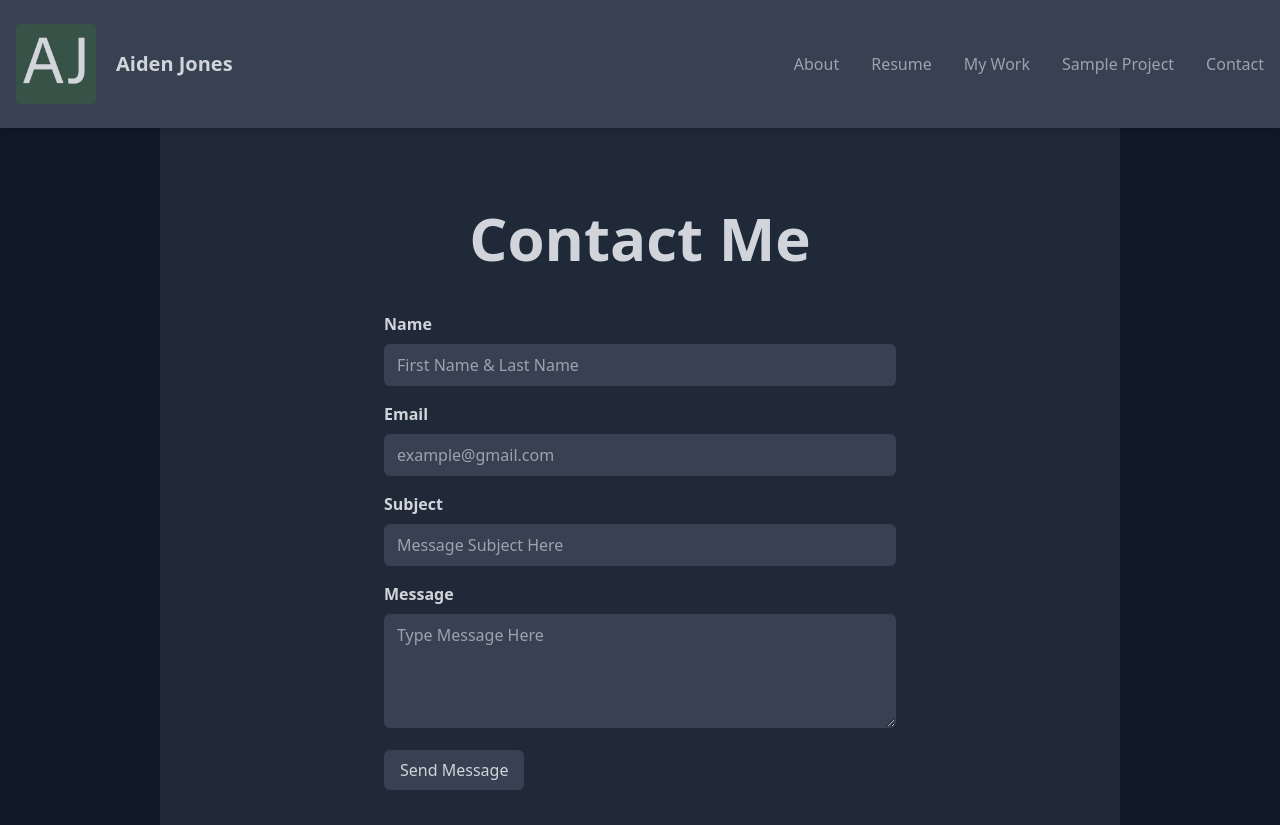
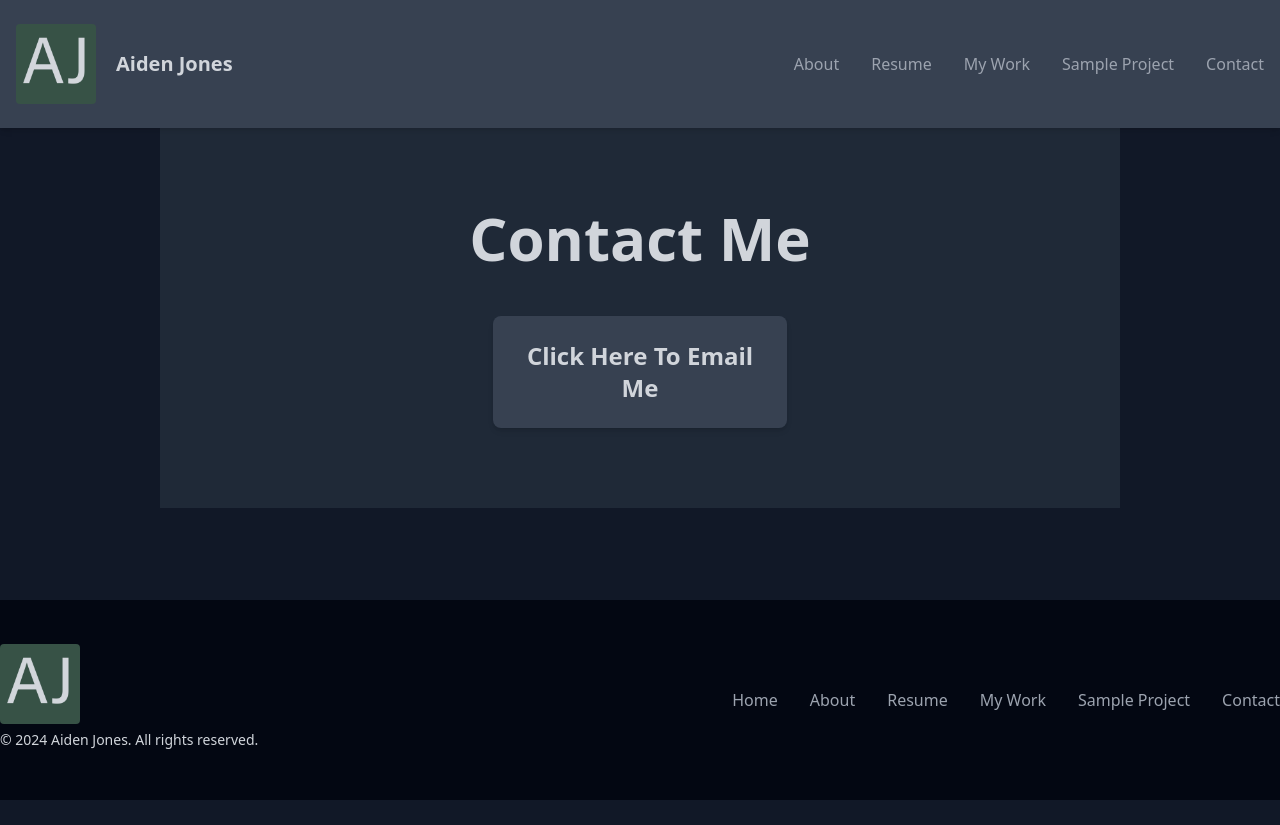
Before and after one commit to ByteCrafterGlitch/WebTech-Final-Prj, a website: page contact.html in a window 1280 px wide. Shown: the top 825 px of the page. After the commit the page ends 800 px from the top, so only its background shows below. Drawn offline with Linux system fonts and the light colour scheme.

Commit message:
Feat: Replaced contact form with email button

```diff
--- a/contact.html
+++ b/contact.html
@@ -29,31 +29,15 @@
 </header>
 
 <div class="flex items-center justify-center h-full relative z-10">
-    <div class="bg-gray-800 px-20 py-20 w-full lg:w-3/4 h-full">
-        <h1 class="text-gray-300 text-4xl md:text-6xl font-bold mb-3 text-center">Contact Me</h1>
-        <div class="max-w-xl mx-auto p-8">
-            <form>
-                <div class="mb-4">
-                    <label for="name" class="block text-gray-300 font-bold mb-2">Name</label>
-                    <input type="text" id="name" name="name" class="bg-gray-700 text-gray-300 w-full px-3 py-2 border caret-gray-300 border-transparent rounded-md focus:outline-none focus:border-gray-300 hover:border-gray-300" placeholder="First Name & Last Name" required>
-                </div>
-                <div class="mb-4">
-                    <label for="email" class="block text-gray-300 font-bold mb-2">Email</label>
-                    <input type="email" id="email" name="email" class="bg-gray-700 text-gray-300 w-full px-3 py-2 border caret-gray-300 border-transparent rounded-md focus:outline-none focus:border-gray-300 hover:border-gray-300" placeholder="example@gmail.com" pattern="[a-zA-Z0-9._%+-]+@[a-zA-Z0-9.-]+\.[a-zA-Z]{2,}" required>
-                </div>
-                <div class="mb-4">
-                    <label for="subject" class="block text-gray-300 font-bold mb-2">Subject</label>
-                    <input type="text" id="subject" name="subject" class="bg-gray-700 text-gray-300 w-full px-3 py-2 border caret-gray-300 border-transparent rounded-md focus:outline-none focus:border-gray-300 hover:border-gray-300" placeholder="Message Subject Here" required>
-                </div>
-                <div class="mb-4">
-                    <label for="message" class="block text-gray-300 font-bold mb-2">Message</label>
-                    <textarea id="message" name="message" class="bg-gray-700 w-full text-gray-300 px-3 py-2 border caret-gray-300 border-transparent rounded-md focus:outline-none focus:border-gray-300 hover:border-gray-300" rows="4" placeholder="Type Message Here" required></textarea>
-                </div>
-                <div>
-                    <button type="submit" class="bg-gray-700 text-gray-300 px-4 py-2 rounded-md hover:bg-gray-600 focus:outline-none focus:bg-gray-600">Send Message</button>
-                </div>
-            </form>
-        </div>
+    <div class="bg-gray-800 px-10 md:px-10 py-20 w-full lg:w-3/4 h-full">
+        <h1 class="text-gray-300 text-4xl md:text-6xl font-bold mb-12 text-center">Contact Me</h1>
+
+        <a href="mailto:admin@aidenej.com" class="block mx-auto bg-gray-700 w-full md:w-1/2 xl:w-1/3 text-center pt-2 shadow-md rounded-lg overflow-hidden hover:bg-gray-600 transition ease-in-out delay-150 hover:-translate-y-2 hover:scale-105 duration-300">
+            <div class="p-4 text-center">
+                <h2 class="text-gray-300 text-xl font-bold mb-2 text-center md:text-2xl">Click Here To Email Me</h2>
+            </div>
+        </a>
+
     </div>
 </div>
 <footer class="bg-gray-950 py-6 mt-auto">
```
Also changed, not shown: assets/css/site.css.
